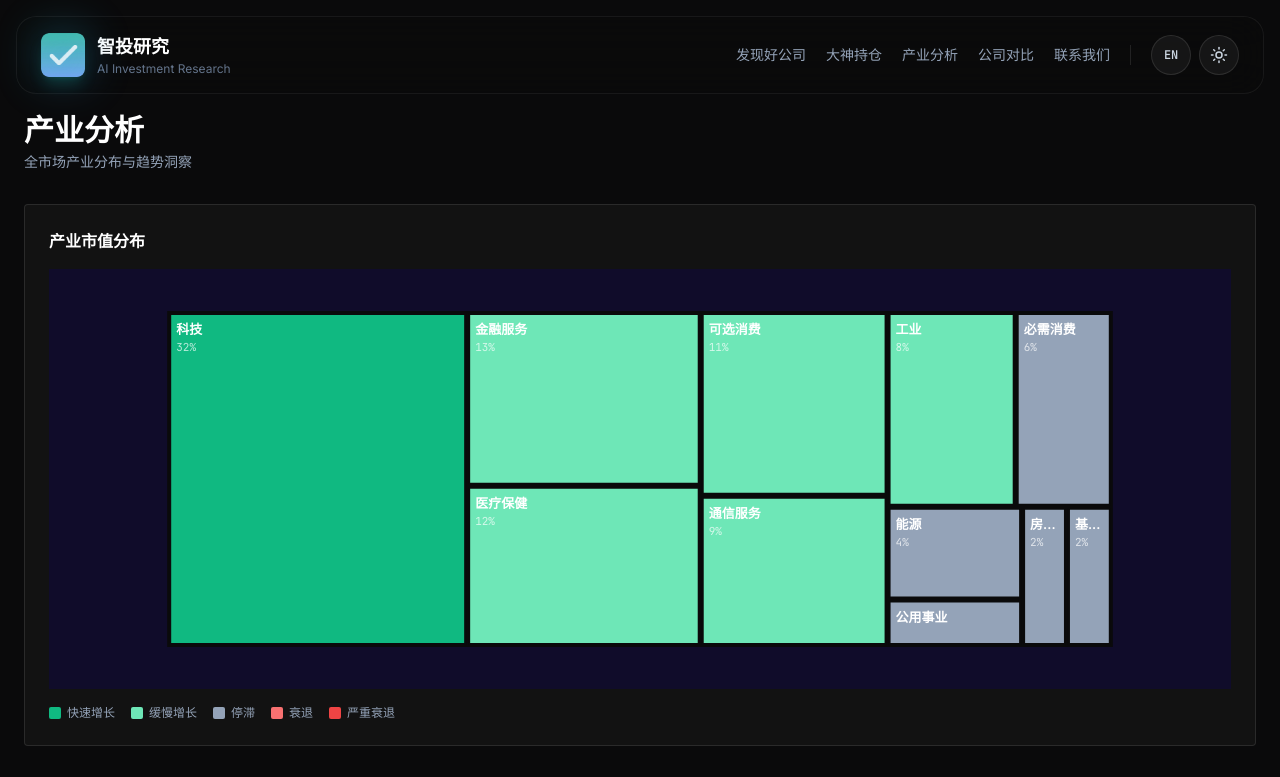
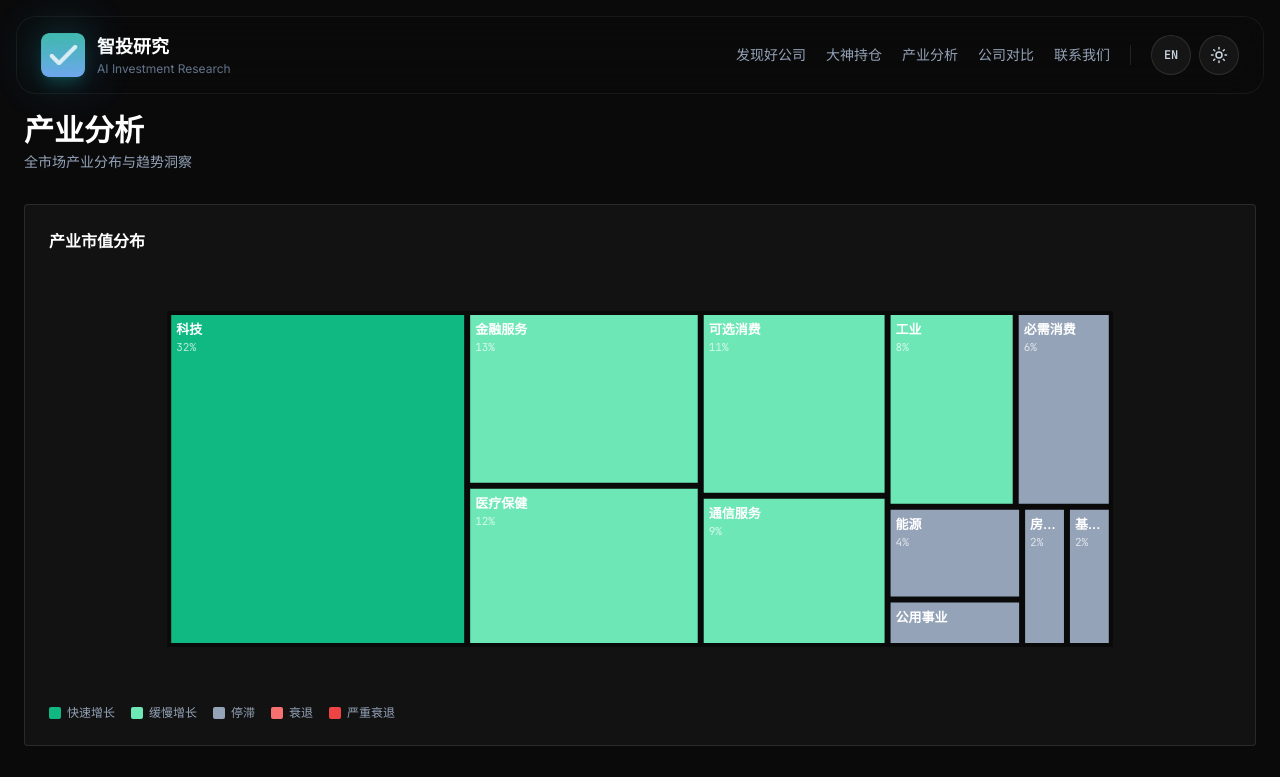
Before and after one commit to DietCokewithSugar/help-me-invest, a Next.js app: page /industry in a window 1280 px wide. Shown: the top 777 px of the page. Built offline with nearby package versions, Linux system fonts and the light colour scheme; no server answers.

Commit message:
Remove dark treemap blue background source
Co-authored-by: Steven <DietCokewithSugar@users.noreply.github.com>

```diff
--- a/src/app/industry/page.tsx
+++ b/src/app/industry/page.tsx
@@ -113,6 +113,7 @@ export default function IndustryPage() {
     if (sectors.length === 0) return {};
     const isDark = theme === 'dark';
     return {
+      backgroundColor: isDark ? '#121212' : 'transparent',
       tooltip: {
         trigger: 'item',
         backgroundColor: isDark ? '#121212' : '#ffffff',
@@ -291,7 +292,7 @@ export default function IndustryPage() {
                   style={{ width: '100%', height: 420 }}
                   onEvents={{ click: handleTreemapClick }}
                   opts={{ renderer: 'canvas' }}
-                  theme={theme === 'dark' ? 'dark' : undefined}
+                  notMerge
                 />
               </div>
               {/* Legend */}
```
